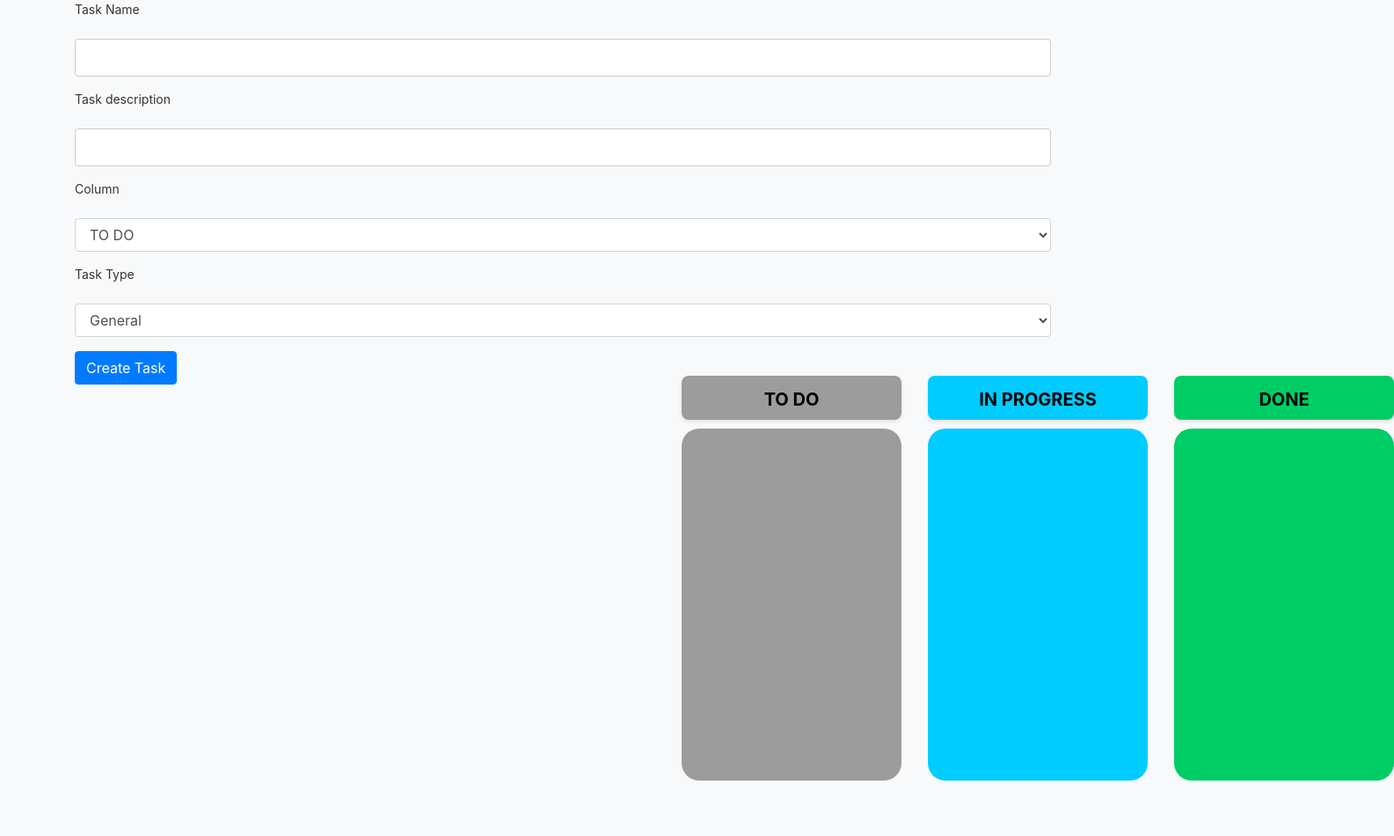
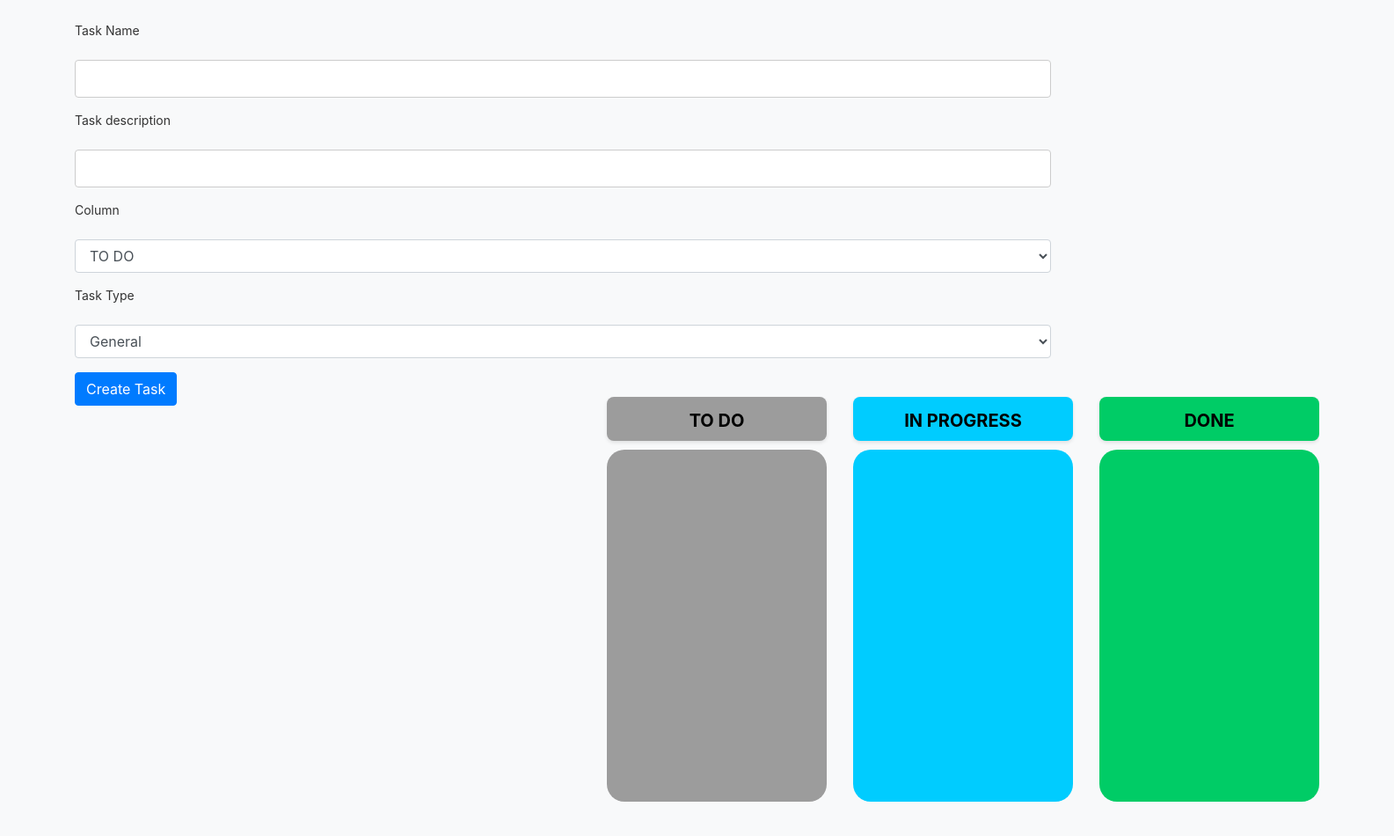
Before and after one commit to PedroLP7/pomodoro, a plain HTML site: page index.html in a window 1280 px wide. Shown: the whole page at 88% size, 1585 px wide, since content can reach past the window. Drawn offline with nearby package versions, Linux system fonts and the light colour scheme.

Commit message:
Update index.html

```diff
--- a/index.html
+++ b/index.html
@@ -9,7 +9,7 @@
 </head>
 <body class="bg-light">
 
-  <div class="container ">
+  <div class="container mt-4">
 
       <form>
         <label for="newtask">Task Name</label>
@@ -32,12 +32,8 @@
       </form>
       <button class="btn btn-primary mt-3" onclick="newTask();">Create Task</button>
     </div>
-    <div class="container">
-
-      <div id="pomodoro"></div>
-    </div>
-
-
+  </div>
+  <div id="pomodoro">
 
   <script src="https://code.jquery.com/jquery-3.3.1.slim.min.js"></script>
   <script src="https://cdnjs.cloudflare.com/ajax/libs/popper.js/1.14.7/umd/popper.min.js"></script>
```
